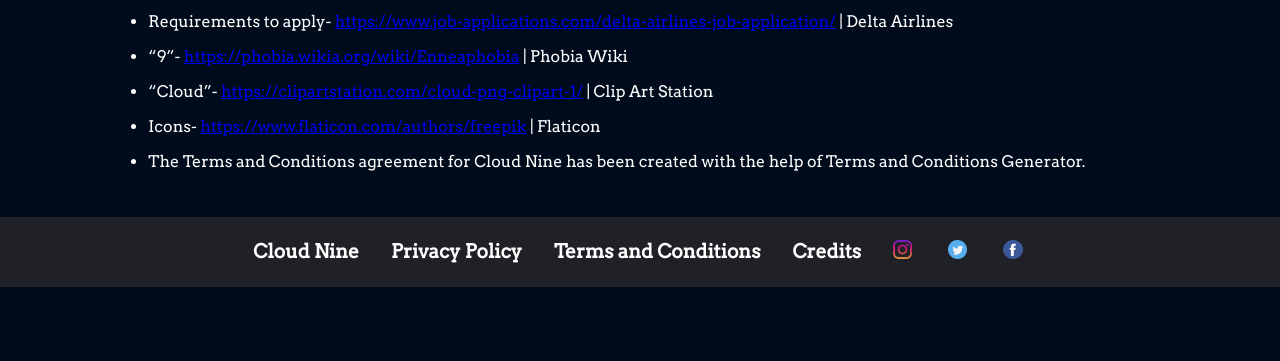
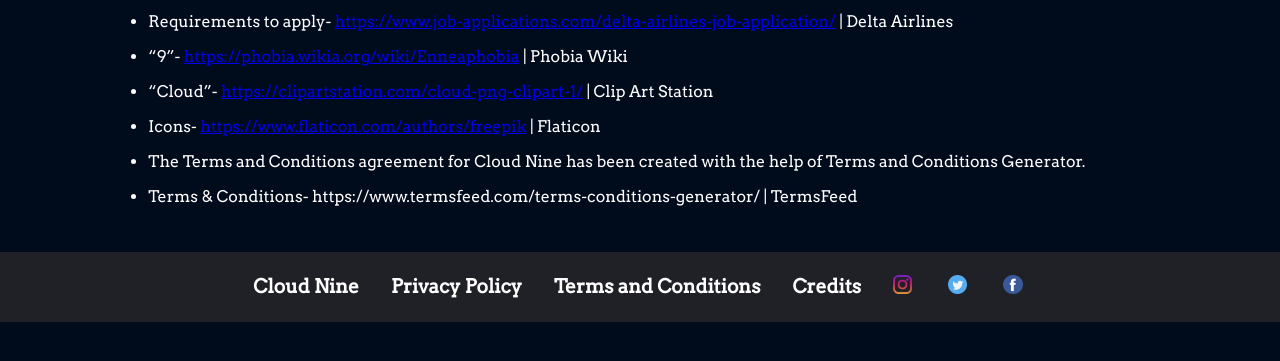
Before and after one commit to TheGuy566/fbla-cloud-nine, a Flask app: page /credits in a window 1280 px wide. Shown: the part 277-638 px from the top of the page. Run offline with Flask 2, Linux system fonts and the light colour scheme.

Commit message:
Update credits.html

```diff
--- a/cloud_nine/templates/credits.html
+++ b/cloud_nine/templates/credits.html
@@ -12,9 +12,11 @@
         <p>
         <li>“Cloud”- <a href="https://clipartstation.com/cloud-png-clipart-1/">https://clipartstation.com/cloud-png-clipart-1/</a> | Clip Art Station
         <p>
-            <li>Icons- <a href="https://www.flaticon.com/authors/freepik">https://www.flaticon.com/authors/freepik</a> | Flaticon
+        <li>Icons- <a href="https://www.flaticon.com/authors/freepik">https://www.flaticon.com/authors/freepik</a> | Flaticon
         <p>
         <li>The Terms and Conditions agreement for Cloud Nine has been created with the help of Terms and Conditions Generator.</li>
+        <p>
+        <li>Terms & Conditions- https://www.termsfeed.com/terms-conditions-generator/ | TermsFeed</li>
     </ul>
 </section>
 {% endblock %}
```
